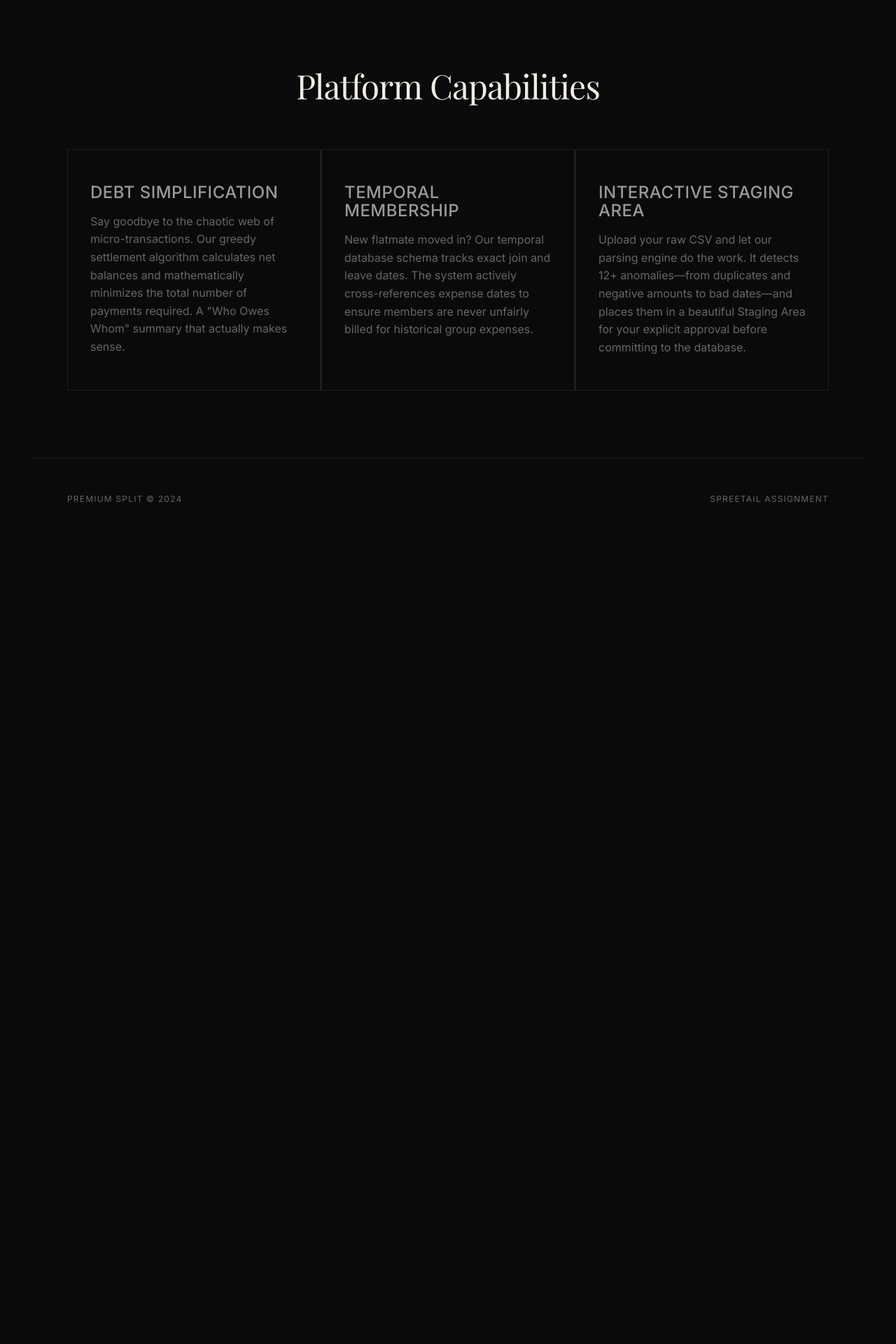
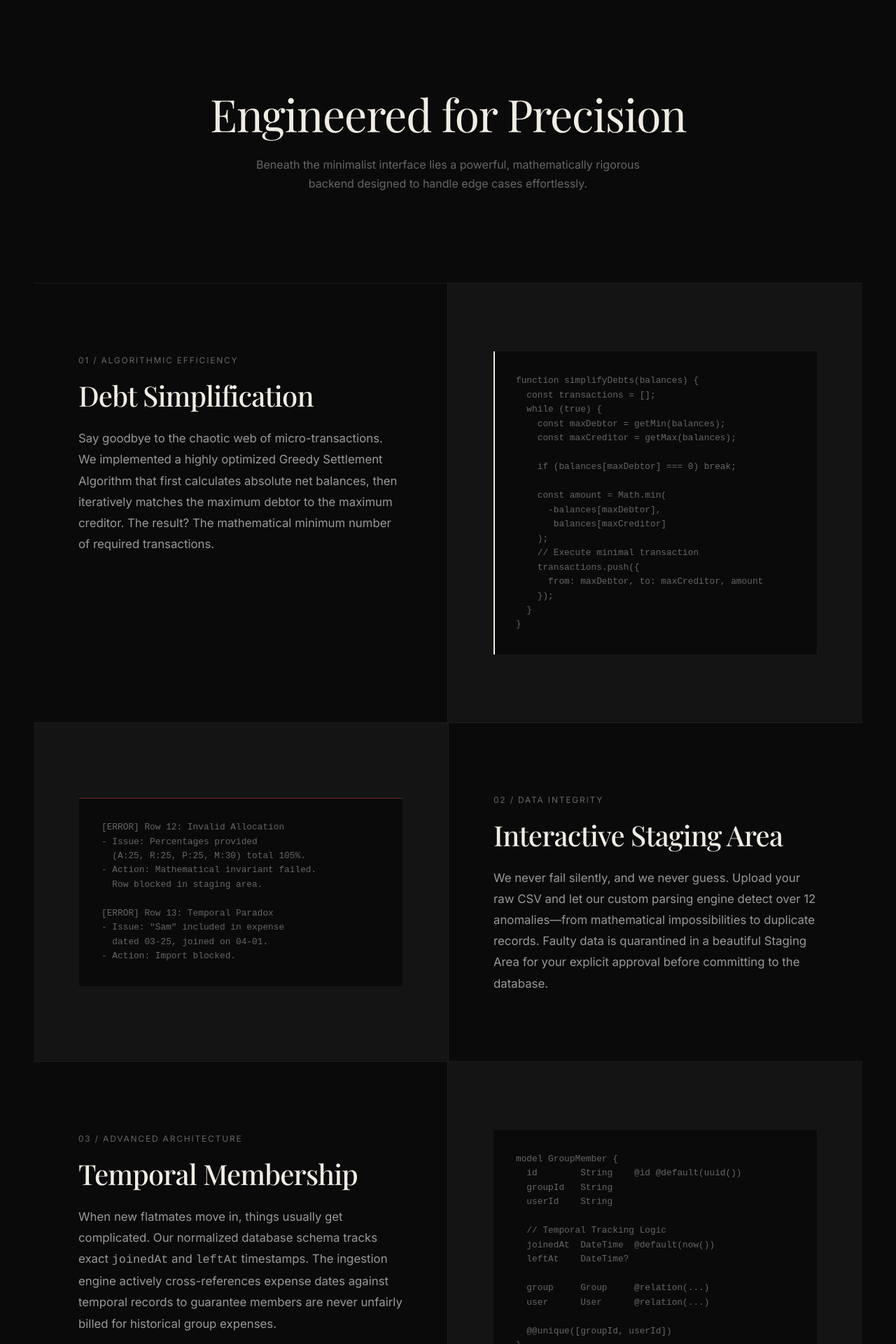
Before and after one commit to Aadi-110i/Spreetail_, a Next.js app: page / in a window 1280 px wide. Shown: the part 1260-3180 px from the top of the page at 70% size. Before the commit the page ends 2031 px from the top, so only its background shows below. Built offline with nearby package versions, Linux system fonts and the light colour scheme.

Commit message:
feat: redesign platform capabilities with premium editorial layout and skill visuals

```diff
--- a/src/app/page.tsx
+++ b/src/app/page.tsx
@@ -72,29 +72,106 @@ export default function Home() {
       </section>
 
       {/* Platform Capabilities Showcase */}
-      <section style={{ borderTop: '1px solid var(--border)', padding: '6rem 3rem' }}>
-        <h2 className="slide-up" style={{ marginBottom: '4rem', textAlign: 'center' }}>Platform Capabilities</h2>
+      <section style={{ borderTop: '1px solid var(--border)' }}>
+        <div style={{ padding: '8rem 3rem', textAlign: 'center', borderBottom: '1px solid var(--border)' }}>
+          <h2 className="slide-up" style={{ fontSize: 'clamp(2.5rem, 5vw, 4.5rem)' }}>Engineered for Precision</h2>
+          <p className="slide-up" style={{ maxWidth: '600px', margin: '1.5rem auto 0', color: 'var(--grey)' }}>
+            Beneath the minimalist interface lies a powerful, mathematically rigorous backend designed to handle edge cases effortlessly.
+          </p>
+        </div>
 
-        <div className="grid-3 stagger" style={{ marginTop: '2rem' }}>
-          <div className="card slide-up" style={{ padding: '3rem 2rem' }}>
-            <h3 style={{ marginBottom: '1rem', fontSize: '1.5rem' }}>Debt Simplification</h3>
-            <p style={{ color: 'var(--grey)', lineHeight: '1.6' }}>
-              Say goodbye to the chaotic web of micro-transactions. Our greedy settlement algorithm calculates net balances and mathematically minimizes the total number of payments required. A "Who Owes Whom" summary that actually makes sense.
+        {/* Feature 1 */}
+        <div style={{ display: 'grid', gridTemplateColumns: 'repeat(auto-fit, minmax(500px, 1fr))', borderBottom: '1px solid var(--border)' }}>
+          <div className="slide-up" style={{ padding: '6rem 4rem', borderRight: '1px solid var(--border)' }}>
+            <span style={{ color: 'var(--grey)', textTransform: 'uppercase', letterSpacing: '0.15em', fontSize: '0.75rem' }}>01 / Algorithmic Efficiency</span>
+            <h3 style={{ fontFamily: 'var(--font-serif)', fontSize: '2.5rem', color: 'var(--cream)', textTransform: 'none', margin: '1rem 0 1.5rem', letterSpacing: '-0.02em' }}>Debt Simplification</h3>
+            <p style={{ color: 'var(--grey-light)', lineHeight: '1.8', fontSize: '1.05rem' }}>
+              Say goodbye to the chaotic web of micro-transactions. We implemented a highly optimized Greedy Settlement Algorithm that first calculates absolute net balances, then iteratively matches the maximum debtor to the maximum creditor. The result? The mathematical minimum number of required transactions.
             </p>
           </div>
+          <div className="slide-up" style={{ padding: '6rem 4rem', display: 'flex', alignItems: 'center', justifyContent: 'center', background: 'var(--black-soft)' }}>
+            <div style={{ padding: '2rem', border: '1px solid rgba(255,255,255,0.05)', background: 'var(--black)', width: '100%', position: 'relative', overflow: 'hidden' }}>
+              <div style={{ position: 'absolute', top: 0, left: 0, width: '2px', height: '100%', background: 'var(--cream)' }}></div>
+              <pre style={{ color: 'var(--grey)', fontSize: '0.8rem', fontFamily: 'monospace', lineHeight: '1.6', overflowX: 'auto' }}>
+{`function simplifyDebts(balances) {
+  const transactions = [];
+  while (true) {
+    const maxDebtor = getMin(balances);
+    const maxCreditor = getMax(balances);
 
-          <div className="card slide-up" style={{ padding: '3rem 2rem' }}>
-            <h3 style={{ marginBottom: '1rem', fontSize: '1.5rem' }}>Temporal Membership</h3>
-            <p style={{ color: 'var(--grey)', lineHeight: '1.6' }}>
-              New flatmate moved in? Our temporal database schema tracks exact join and leave dates. The system actively cross-references expense dates to ensure members are never unfairly billed for historical group expenses.
+    if (balances[maxDebtor] === 0) break;
+
+    const amount = Math.min(
+      -balances[maxDebtor],
+       balances[maxCreditor]
+    );
+    // Execute minimal transaction
+    transactions.push({
+      from: maxDebtor, to: maxCreditor, amount
+    });
+  }
+}`}
+              </pre>
+            </div>
+          </div>
+        </div>
+
+        {/* Feature 2 */}
+        <div style={{ display: 'grid', gridTemplateColumns: 'repeat(auto-fit, minmax(500px, 1fr))', borderBottom: '1px solid var(--border)' }}>
+          <div className="slide-up" style={{ padding: '6rem 4rem', display: 'flex', alignItems: 'center', justifyContent: 'center', background: 'var(--black-soft)', order: -1 }}>
+            <div style={{ padding: '2rem', border: '1px solid rgba(255,255,255,0.05)', background: 'var(--black)', width: '100%', position: 'relative' }}>
+              <div style={{ position: 'absolute', top: 0, left: 0, width: '100%', height: '1px', background: 'var(--red-soft)', opacity: 0.5 }}></div>
+              <pre style={{ color: 'var(--grey)', fontSize: '0.8rem', fontFamily: 'monospace', lineHeight: '1.6', overflowX: 'auto' }}>
+{`[ERROR] Row 12: Invalid Allocation
+- Issue: Percentages provided
+  (A:25, R:25, P:25, M:30) total 105%.
+- Action: Mathematical invariant failed.
+  Row blocked in staging area.
+
+[ERROR] Row 13: Temporal Paradox
+- Issue: "Sam" included in expense
+  dated 03-25, joined on 04-01.
+- Action: Import blocked.`}
+              </pre>
+            </div>
+          </div>
+          <div className="slide-up" style={{ padding: '6rem 4rem', borderLeft: '1px solid var(--border)' }}>
+            <span style={{ color: 'var(--grey)', textTransform: 'uppercase', letterSpacing: '0.15em', fontSize: '0.75rem' }}>02 / Data Integrity</span>
+            <h3 style={{ fontFamily: 'var(--font-serif)', fontSize: '2.5rem', color: 'var(--cream)', textTransform: 'none', margin: '1rem 0 1.5rem', letterSpacing: '-0.02em' }}>Interactive Staging Area</h3>
+            <p style={{ color: 'var(--grey-light)', lineHeight: '1.8', fontSize: '1.05rem' }}>
+              We never fail silently, and we never guess. Upload your raw CSV and let our custom parsing engine detect over 12 anomalies—from mathematical impossibilities to duplicate records. Faulty data is quarantined in a beautiful Staging Area for your explicit approval before committing to the database.
             </p>
           </div>
+        </div>
 
-          <div className="card slide-up" style={{ padding: '3rem 2rem' }}>
-            <h3 style={{ marginBottom: '1rem', fontSize: '1.5rem' }}>Interactive Staging Area</h3>
-            <p style={{ color: 'var(--grey)', lineHeight: '1.6' }}>
-              Upload your raw CSV and let our parsing engine do the work. It detects 12+ anomalies—from duplicates and negative amounts to bad dates—and places them in a beautiful Staging Area for your explicit approval before committing to the database.
+        {/* Feature 3 */}
+        <div style={{ display: 'grid', gridTemplateColumns: 'repeat(auto-fit, minmax(500px, 1fr))' }}>
+          <div className="slide-up" style={{ padding: '6rem 4rem', borderRight: '1px solid var(--border)' }}>
+            <span style={{ color: 'var(--grey)', textTransform: 'uppercase', letterSpacing: '0.15em', fontSize: '0.75rem' }}>03 / Advanced Architecture</span>
+            <h3 style={{ fontFamily: 'var(--font-serif)', fontSize: '2.5rem', color: 'var(--cream)', textTransform: 'none', margin: '1rem 0 1.5rem', letterSpacing: '-0.02em' }}>Temporal Membership</h3>
+            <p style={{ color: 'var(--grey-light)', lineHeight: '1.8', fontSize: '1.05rem' }}>
+              When new flatmates move in, things usually get complicated. Our normalized database schema tracks exact <code>joinedAt</code> and <code>leftAt</code> timestamps. The ingestion engine actively cross-references expense dates against temporal records to guarantee members are never unfairly billed for historical group expenses.
             </p>
+          </div>
+          <div className="slide-up" style={{ padding: '6rem 4rem', display: 'flex', alignItems: 'center', justifyContent: 'center', background: 'var(--black-soft)' }}>
+            <div style={{ padding: '2rem', border: '1px solid rgba(255,255,255,0.05)', background: 'var(--black)', width: '100%', position: 'relative' }}>
+              <pre style={{ color: 'var(--grey)', fontSize: '0.8rem', fontFamily: 'monospace', lineHeight: '1.6', overflowX: 'auto' }}>
+{`model GroupMember {
+  id        String    @id @default(uuid())
+  groupId   String
+  userId    String
+
+  // Temporal Tracking Logic
+  joinedAt  DateTime  @default(now())
+  leftAt    DateTime?
+
+  group     Group     @relation(...)
+  user      User      @relation(...)
+
+  @@unique([groupId, userId])
+}`}
+              </pre>
+            </div>
           </div>
         </div>
       </section>
```
